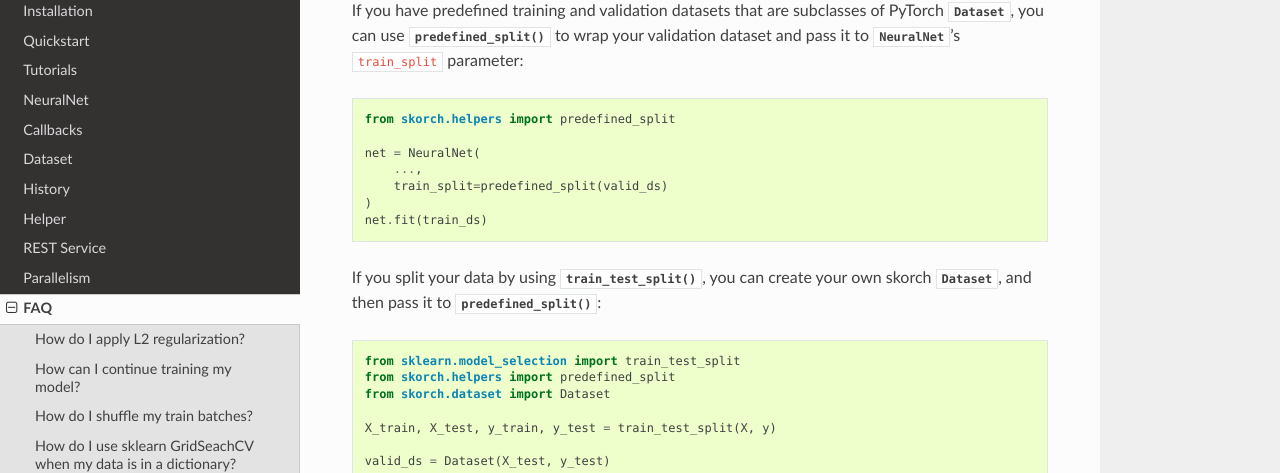
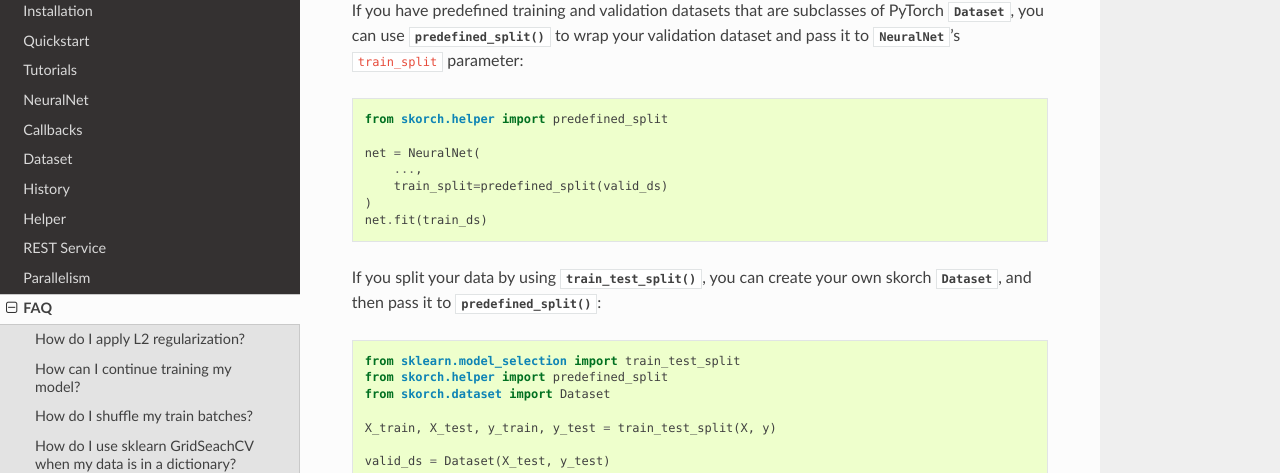
Before and after one commit to skorch-dev/skorch, a Sphinx documentation site: the page built from docs/user/FAQ.rst, in a window 1280 px wide and 900 px high, scrolled down 1915 px. Shown: the part 148-621 px from the top of the window. Built offline with Sphinx 7.4.7 and the Read the Docs theme 2.0.0, drawn with Linux system fonts in a browser that asks for light colours.

Commit message:
Fix imports in documentation

```diff
--- a/docs/user/FAQ.rst
+++ b/docs/user/FAQ.rst
@@ -122,7 +122,7 @@
 
 .. code:: python
 
-    from skorch.helpers import predefined_split
+    from skorch.helper import predefined_split
 
     net = NeuralNet(
         ...,
@@ -137,7 +137,7 @@
 .. code:: python
 
     from sklearn.model_selection import train_test_split
-    from skorch.helpers import predefined_split
+    from skorch.helper import predefined_split
     from skorch.dataset import Dataset
 
     X_train, X_test, y_train, y_test = train_test_split(X, y)
--- a/docs/user/quickstart.rst
+++ b/docs/user/quickstart.rst
@@ -13,11 +13,10 @@
 
     import numpy as np
     from sklearn.datasets import make_classification
-    import torch
     from torch import nn
     import torch.nn.functional as F
 
-    from skorch.net import NeuralNetClassifier
+    from skorch import NeuralNetClassifier
 
 
     X, y = make_classification(1000, 20, n_informative=10, random_state=0)
```
